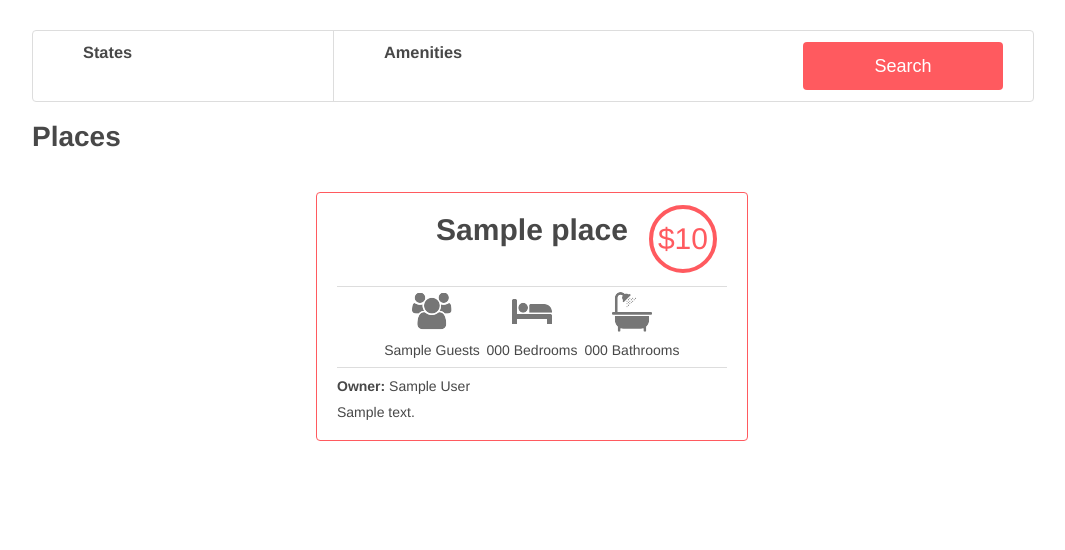
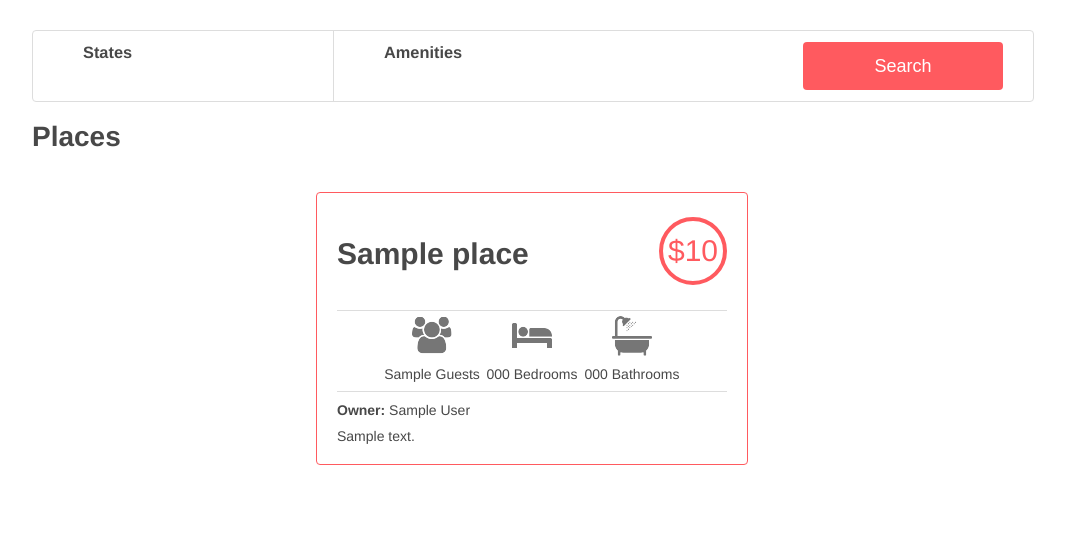
Before and after one commit to 6godpro/AirBnB_clone_v4, a Flask app: template web_dynamic/templates/1-hbnb.html in a window 1280 px wide. Shown: the part 71-621 px from the top of the page, without its empty margins (108-1173 px from the left). Run offline with Flask 3, Linux system fonts and the light colour scheme; the template is opened without the code that fills it: most values are stand-ins (such as "Sample title", 1, 10 or a date in 2020); some libraries are stand-ins or nearby versions.

Commit message:
h2 modification

```diff
--- a/web_dynamic/static/styles/8-places.css
+++ b/web_dynamic/static/styles/8-places.css
@@ -27,11 +27,19 @@ article {
 article h2 {
     font-size: 30px;
     display: flex;
-    text-align: center;
+    text-align: left;
     flex-direction: column;
-    margin: 0;
-    padding-bottom: 10%
+    margin-bottom: 0;
+    padding-bottom: 10%;
+    width: 70%;
+}
 
+.title_box {
+    position: relative;
+    display: flex;
+    flex-direction: row;
+    align-content: center;
+    width: 100%;
 }
 
 .price_by_night {
@@ -46,7 +54,7 @@ article h2 {
     justify-content: center;
     align-items: center;
     top: 5%;
-    right: 7%;
+    right: 0%;
 }
 
 .information {
```
